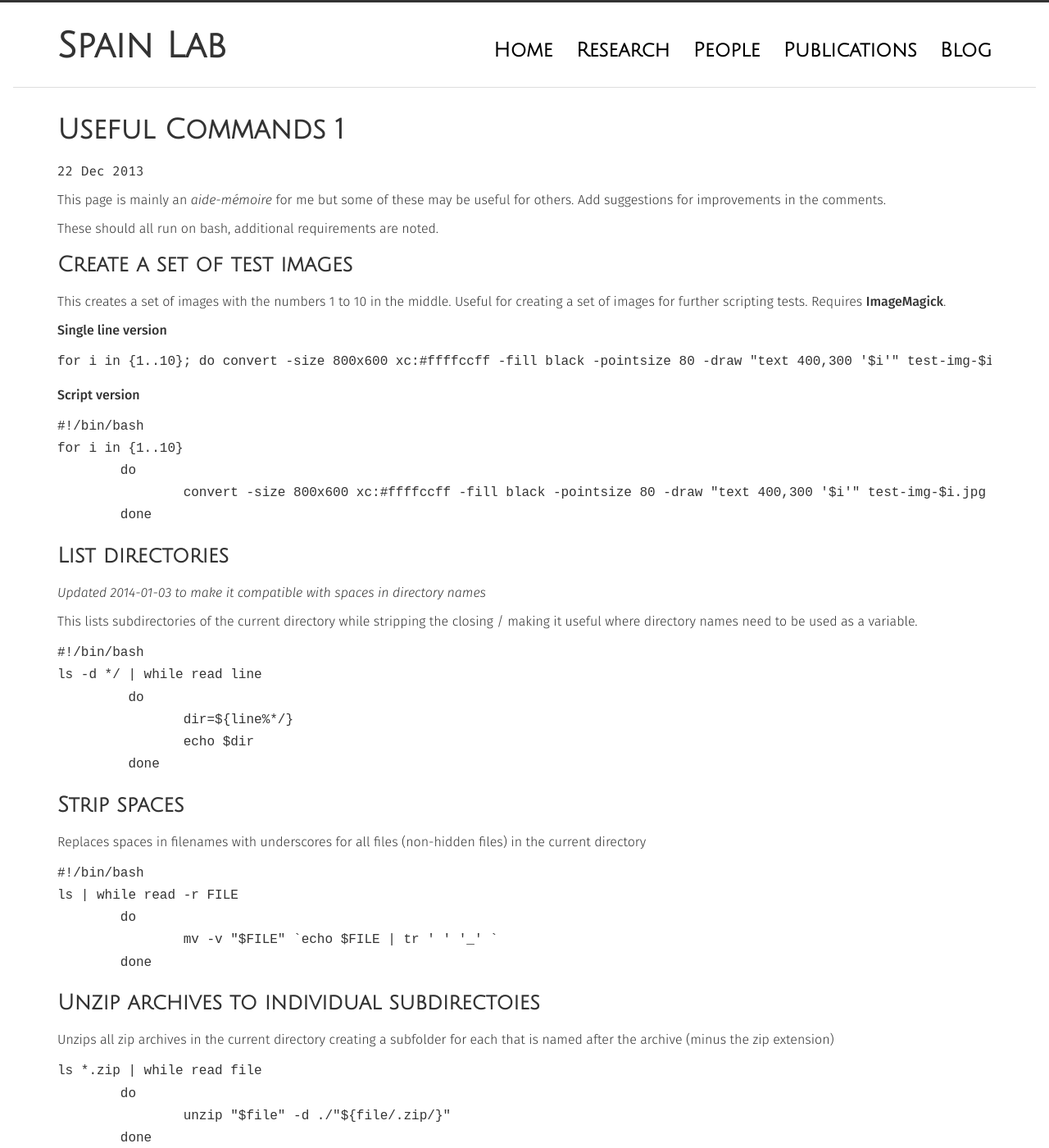
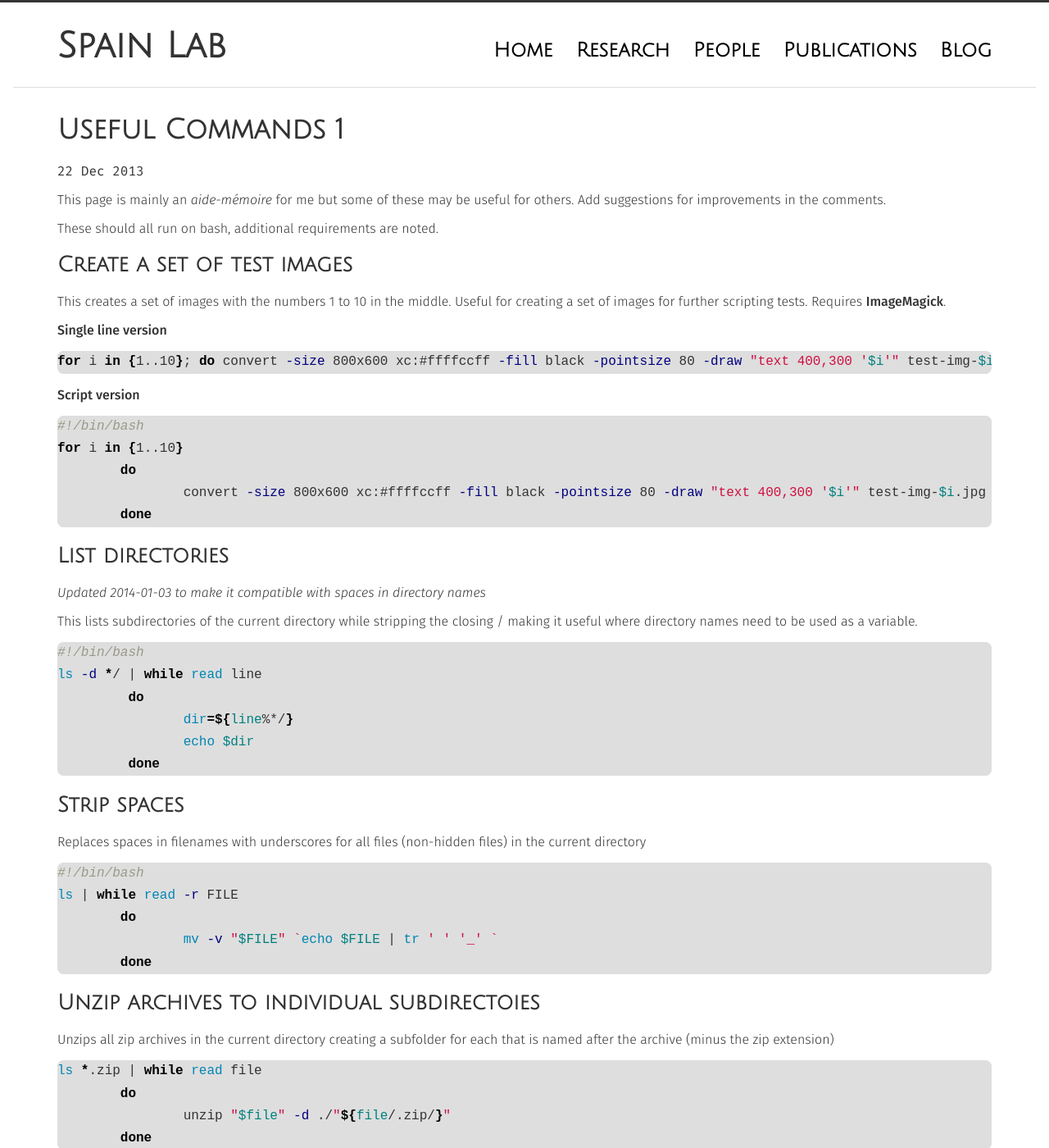
Before and after one commit to sebspain/sebspain.github.io, a Jekyll site: the page built from _posts/2013-12-22-useful-commands-1.md, in a window 1280 px wide and 1400 px high. Shown: the whole window at 82% size. Built offline with Jekyll 4.4.1, drawn with Linux system fonts in a browser that asks for light colours; formulas are drawn with MathJax 3; comment, search, counter and statistics services are not loaded; some of the changed text lies outside the part shown.

Commit message:
updated for GFM

````diff
--- a/_posts/2013-12-22-useful-commands-1.md
+++ b/_posts/2013-12-22-useful-commands-1.md
@@ -19,12 +19,12 @@ This creates a set of images with the numbers 1 to 10 in the middle. Useful for
 
 **Single line version**
 
-```{sh}
+``` sh
 for i in {1..10}; do convert -size 800x600 xc:#ffffccff -fill black -pointsize 80 -draw "text 400,300 '$i'" test-img-$i.jpg; done
 ```
 **Script version**
 
-```{sh}
+``` sh
 #!/bin/bash
 for i in {1..10}
 	do
@@ -37,7 +37,7 @@ for i in {1..10}
 
 This lists subdirectories of the current directory while stripping the closing / making it useful where directory names need to be used as a variable.
 
-```{sh}
+``` sh
 #!/bin/bash
 ls -d */ | while read line
 	 do
@@ -49,7 +49,7 @@ ls -d */ | while read line
 ## Strip spaces
 Replaces spaces in filenames with underscores for all files (non-hidden files) in the current directory
 
-```{sh}
+``` sh
 #!/bin/bash
 ls | while read -r FILE
 	do
@@ -60,7 +60,7 @@ ls | while read -r FILE
 ## Unzip archives to individual subdirectoies
 Unzips all zip archives in the current directory creating a subfolder for each that is named after the archive (minus the zip extension)
 
-```{sh}
+``` sh
 ls *.zip | while read file
 	do
 		unzip "$file" -d ./"${file/.zip/}"
@@ -72,7 +72,7 @@ Examples are image renaming but will work with others. Affects all files in the
 
 Add text between filename and extension. Renames filename.png to filename-text.png
 
-```{sh}
+``` sh
 ls *.png | while read file
 	do
 		mv "$file" "${file/.png/}"-text.png
@@ -81,7 +81,7 @@ ls *.png | while read file
 
 Add text before filename. Renames filename.png to text-filename.png
 
-```{sh}
+``` sh
 ls *.png | while read file
 	do
 		mv "$file" text-"$file"
@@ -95,7 +95,7 @@ These convert all SVG files in a directory to EPS or PNG for use with $LaTeX$ et
 
 **EPS Conversion**
 
-```{sh}
+``` sh
 #!/bin/bash
 
 ls *.svg | while read file
@@ -108,7 +108,7 @@ ls *.svg | while read file
 
 This script takes an additional argument to determine the resolution (DPI) of the output files. Personally I have it saved in my PATH as svg2png and run as svg2png \<DPI\>. E.g. "svg2png 300" will export 300 DPI PNG files.
 
-```{sh}
+``` sh
 #!/bin/bash
 
 ls *.svg | while read file
````
